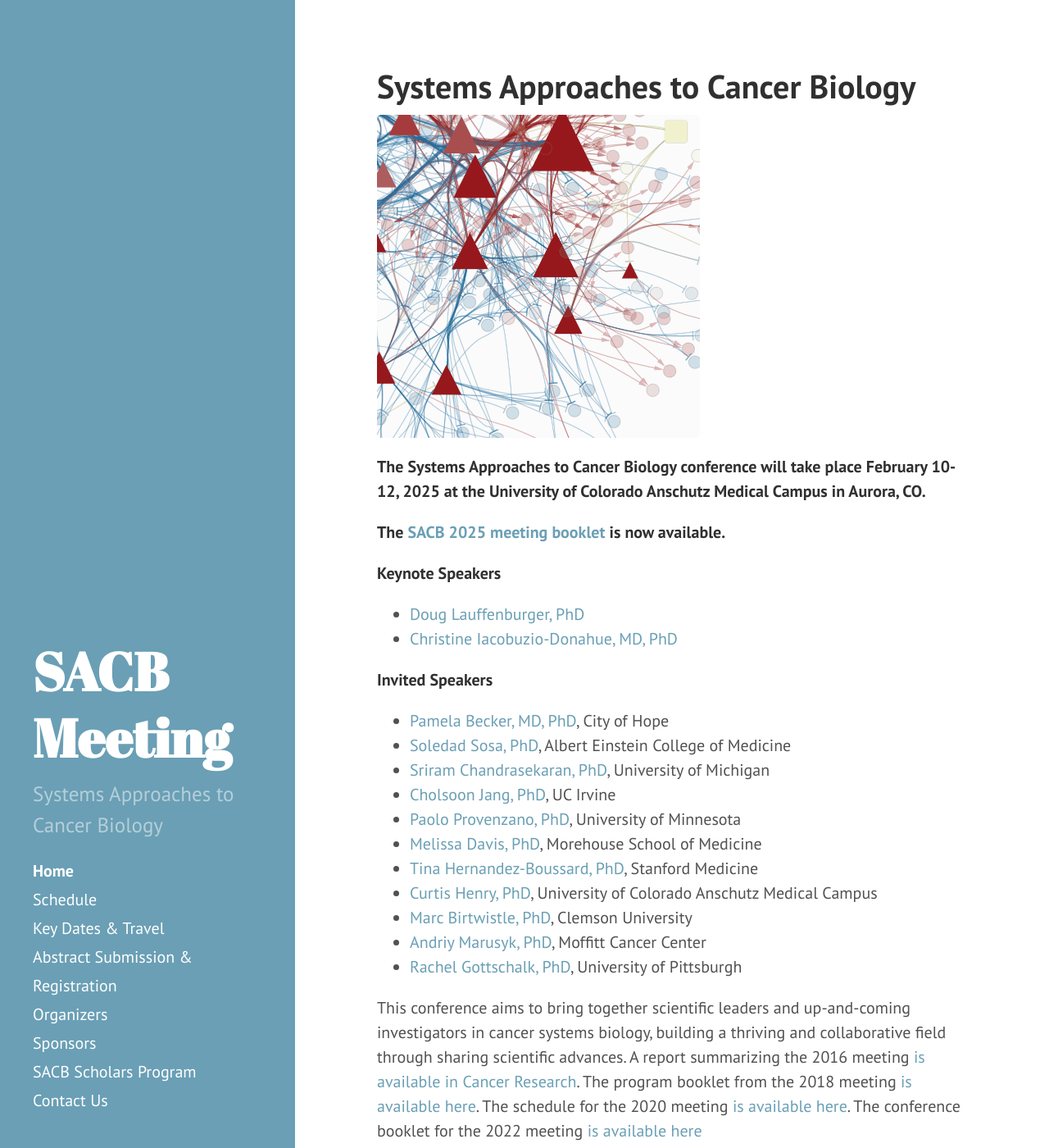
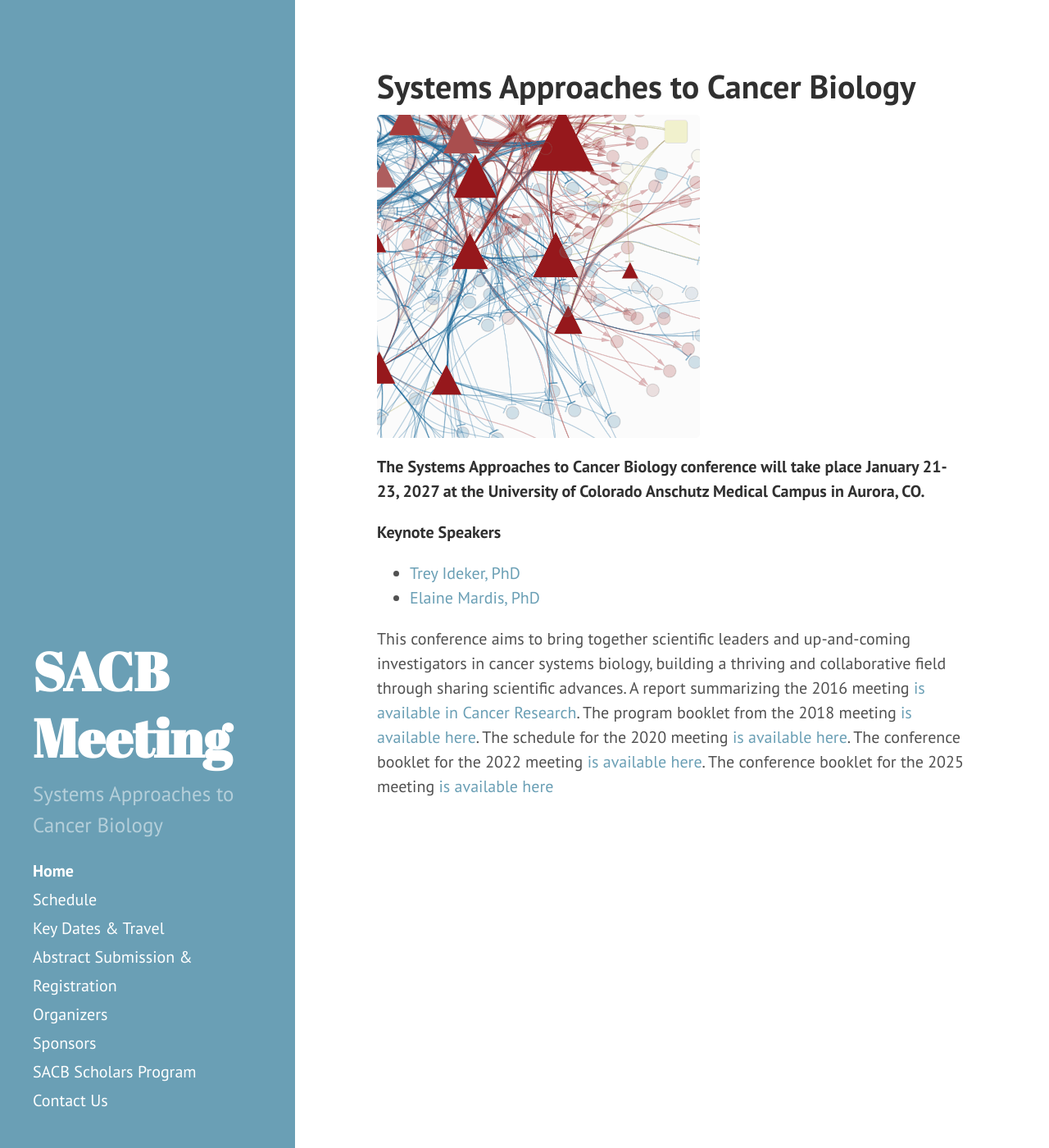
Before and after one commit to AECCSB/sacb-meeting, a Jekyll site: the page built from index.md, in a window 1280 px wide and 1400 px high. Shown: the whole window at 82% size. Built offline with Jekyll 4.4.1, drawn with Linux system fonts in a browser that asks for light colours.

Commit message:
Update index.md

```diff
--- a/index.md
+++ b/index.md
@@ -6,26 +6,11 @@ layout: page
 ![Network diagram](/public/img/network_diag.png)
 
 
-**The Systems Approaches to Cancer Biology conference will take place February 10-12, 2025 at the University of Colorado Anschutz Medical Campus in Aurora, CO.**
-
-**The [SACB 2025 meeting booklet](/public/SACB_2025_booklet.pdf) is now available.**
+**The Systems Approaches to Cancer Biology conference will take place January 21-23, 2027 at the University of Colorado Anschutz Medical Campus in Aurora, CO.**
 
 **Keynote Speakers**
-- [Doug Lauffenburger, PhD](https://be.mit.edu/directory/douglas-a-lauffenburger)
-- [Christine Iacobuzio-Donahue, MD, PhD](https://www.mskcc.org/research-areas/labs/christine-iacobuzio-donahue)
-
-**Invited Speakers**
-- [Pamela Becker, MD, PhD](https://www.cityofhope.org/pamela-becker), City of Hope
-- [Soledad Sosa, PhD](https://www.sosa-lab.com/), Albert Einstein College of Medicine
-- [Sriram Chandrasekaran, PhD](https://midas.umich.edu/faculty-member/sriram-chandrasekaran/), University of Michigan
-- [Cholsoon Jang, PhD](https://sites.uci.edu/janglab/), UC Irvine
-- [Paolo Provenzano, PhD](https://cse.umn.edu/bme/paolo-provenzano), University of Minnesota
-- [Melissa Davis, PhD](https://www.mbdavislab.org/), Morehouse School of Medicine
-- [Tina Hernandez-Boussard, PhD](https://med.stanford.edu/boussard-lab/people/tina_hernandez_boussard.html), Stanford Medicine
-- [Curtis Henry, PhD](https://medschool.cuanschutz.edu/immunology-and-microbiology/faculty/primary-faculty/curtis-henry--phd), University of Colorado Anschutz Medical Campus
-- [Marc Birtwistle, PhD](https://www.clemson.edu/cecas/departments/chbe/people/birtwistle_m.html), Clemson University
-- [Andriy Marusyk, PhD](https://www.moffitt.org/research-science/researchers/andriy-marusyk/), Moffitt Cancer Center
-- [Rachel Gottschalk, PhD](https://www.isb.pitt.edu/people/faculty/rachel-gottschalk-phd), University of Pittsburgh
+- [Trey Ideker, PhD](https://idekerlab.ucsd.edu/trey-ideker/)
+- [Elaine Mardis, PhD](https://www.nationwidechildrens.org/find-a-doctor/profiles/elaine-r-mardis)
 
 
-This conference aims to bring together scientific leaders and up-and-coming investigators in cancer systems biology, building a thriving and collaborative field through sharing scientific advances. A report summarizing the 2016 meeting [is available in Cancer Research](http://cancerres.aacrjournals.org/content/76/23/6774). The program booklet from the 2018 meeting [is available here](/public/sacb%202018%20online%20booklet%20final.pdf). The schedule for the 2020 meeting [is available here](https://sacbmeeting.org/2020/schedule). The conference booklet for the 2022 meeting [is available here](/public/SACB_2022_booklet_FINAL.pdf)
+This conference aims to bring together scientific leaders and up-and-coming investigators in cancer systems biology, building a thriving and collaborative field through sharing scientific advances. A report summarizing the 2016 meeting [is available in Cancer Research](http://cancerres.aacrjournals.org/content/76/23/6774). The program booklet from the 2018 meeting [is available here](/public/sacb%202018%20online%20booklet%20final.pdf). The schedule for the 2020 meeting [is available here](https://sacbmeeting.org/2020/schedule). The conference booklet for the 2022 meeting [is available here](/public/SACB_2022_booklet_FINAL.pdf). The conference booklet for the 2025 meeting [is available here](/public/SACB_2025_booklet.pdf)
```
